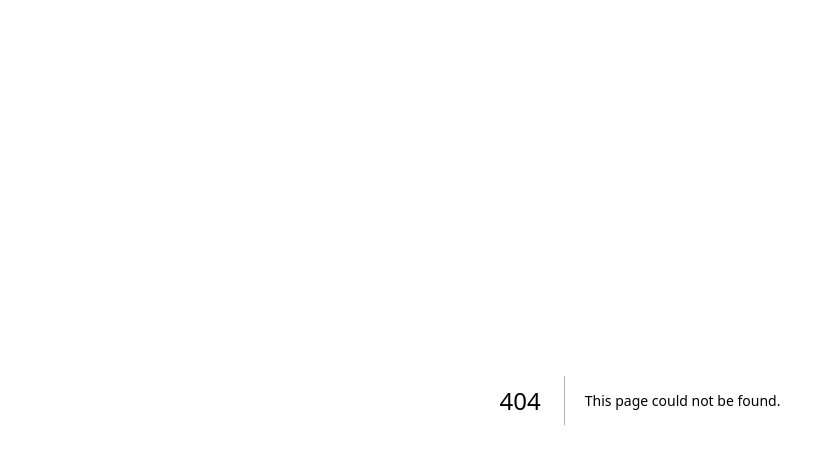
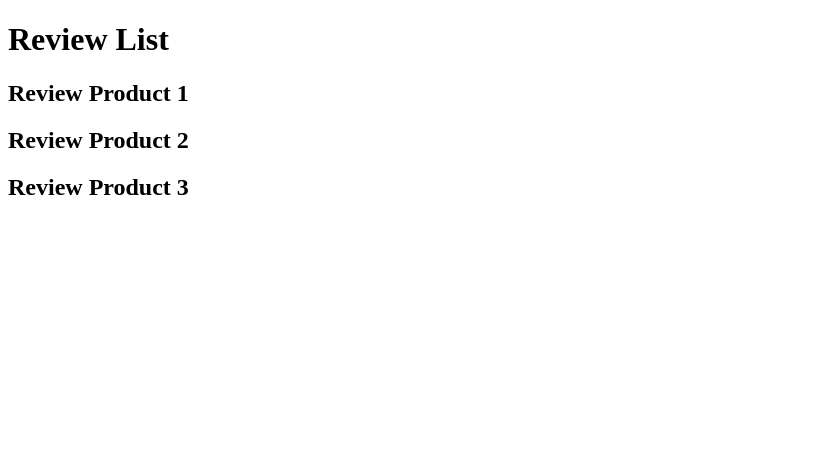
Before and after one commit to Niraj313/nextjs-tutorial, a Next.js app in the folder nextjs-tutorial/: page /products/1/reviews in a window 1280 px wide. Before the commit this address had no page. Shown: the top 464 px of the page, without its empty margins (0-835 px from the left). Built offline with nearby package versions, Linux system fonts and the light colour scheme.

Commit message:
Nested Dynamic Routes

```diff
--- /dev/null
+++ b/nextjs-tutorial/src/app/products/[productId]/reviews/[reviewId]/page.tsx
@@ -0,0 +1,6 @@
+export default async function ProductReview({ params,}: {
+    params: Promise<{ productId: string, reviewId: string}>
+}) {
+    const { productId, reviewId } = await params;
+    return <h1>Review {reviewId} for Product {productId}</h1>
+}
--- /dev/null
+++ b/nextjs-tutorial/src/app/products/[productId]/reviews/page.tsx
@@ -0,0 +1,12 @@
+/** @format */
+
+export default function Review() {
+  return (
+    <>
+      <h1>Review List</h1>
+      <h2>Review Product 1</h2>
+      <h2> Review Product 2</h2>
+      <h2>Review Product 3</h2>
+    </>
+  );
+}
```
